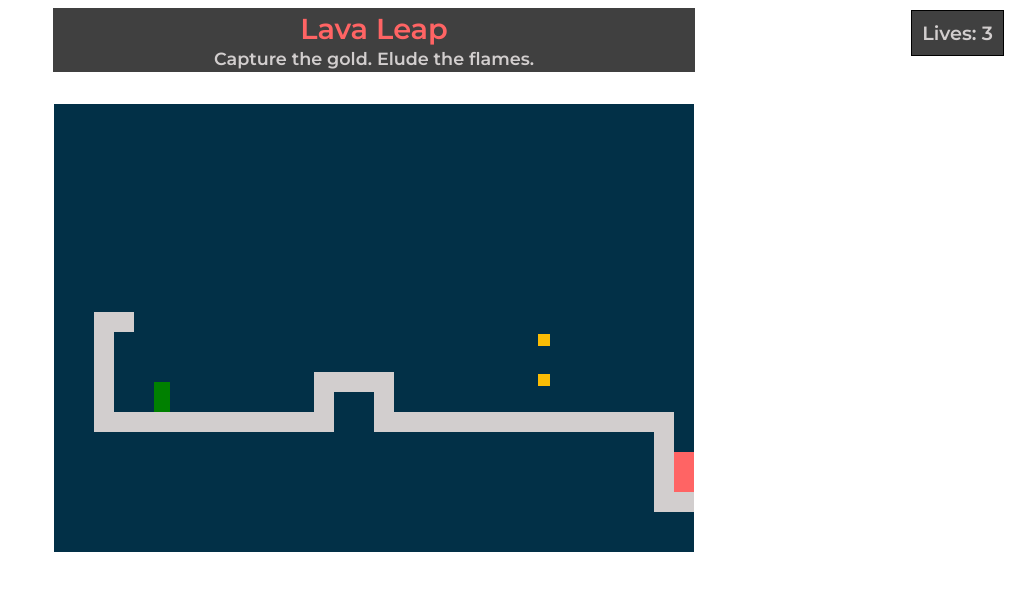
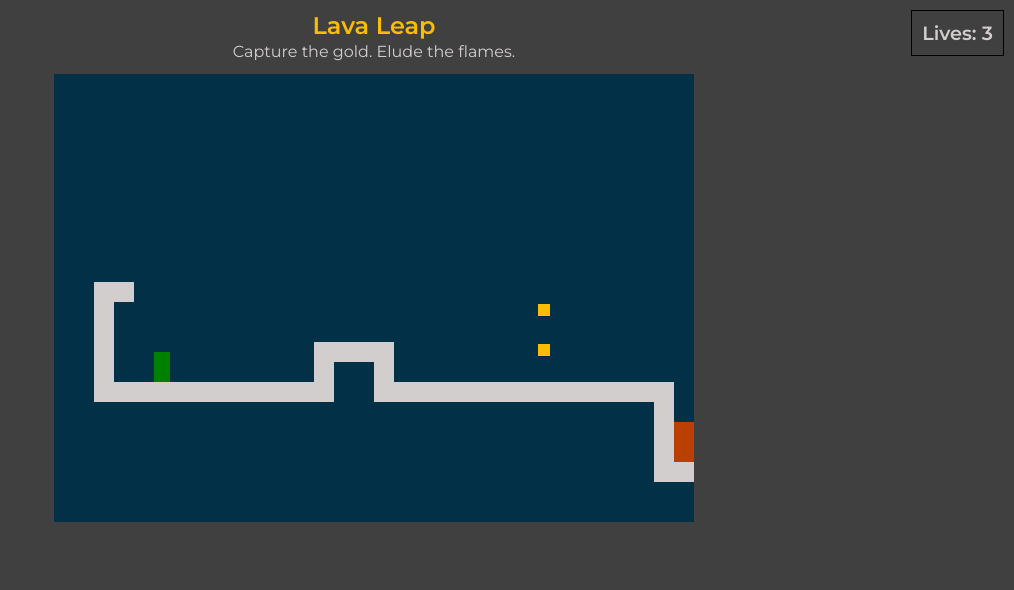
Before and after one commit to CorinaMurg/lava-leap-game, a website built with Vite: page index.html in a window 1280 px wide. Shown: the whole page, without its empty margins (266-1280 px from the left). Built offline with nearby package versions, Linux system fonts and the light colour scheme.

Commit message:
Update colors

```diff
--- a/styles.css
+++ b/styles.css
@@ -1,8 +1,8 @@
 :root {
     --clr-blue: rgb(52,166,251);
     --clr-blue: #023047;
-    --clr-red-lava: rgb(255, 100, 100);
-    --clr-red-lost: rgb(160, 64, 64);
+    --clr-lava: #bb3e03;
+    --clr-dead: rgb(160, 64, 64);
     --clr-gray: rgb(64, 64, 64);
     --clr-player: green;
     --clr-wall: rgb(210, 206, 206);
@@ -14,6 +14,7 @@
 
 body {
     font-family: "Montserrat", sans-serif;
+    background-color: var(--clr-gray);
 }
 
 .game {
@@ -35,7 +36,7 @@ body {
 }
 
 .lava {
-    background: var(--clr-red-lava);
+    background: var(--clr-lava);
 }
 
 .wall {
@@ -55,7 +56,7 @@ body {
 }
 
 .lost .player {
-    background: var(--clr-red-lost);
+    background: var(--clr-gray);
 }
 
 .won .player {
@@ -67,21 +68,21 @@ body {
     background-color: var(--clr-gray);
     margin-inline: auto;
     padding: 1px;
-    margin-bottom: 2rem;
+    margin-bottom: 10px;
 }
 
 h1 {
     text-align: center;
-    font-size: 1.8rem;
-    color: var(--clr-red-lava);
+    font-size: 1.5rem;
+    color: var(--clr-yellow);
     margin-block: 2px;
 
 }
 
 .title-container p {
     text-align: center;
-    font-size: 1.1rem;
-    font-weight: bold;
+    font-size: 1rem;
+    /* font-weight: bold; */
     color: var(--clr-wall);
     margin-block: 2px;
 
@@ -94,7 +95,7 @@ h1 {
     left: 50%;
     transform: translate(-50%, -50%);
     font-size: 2.5rem;
-    color: var(--clr-red-lost);
+    color: var(--clr-yellow);
 }
 
 #restart-button {
```
